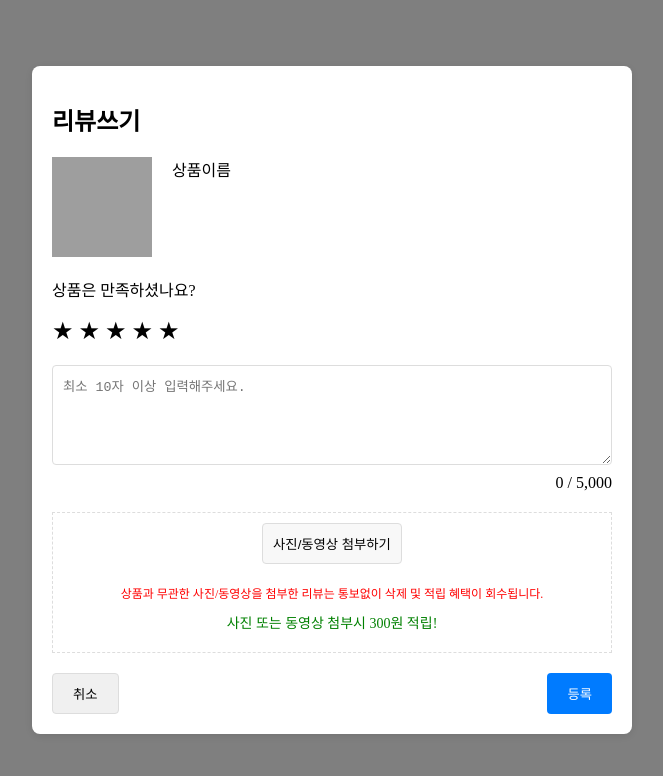
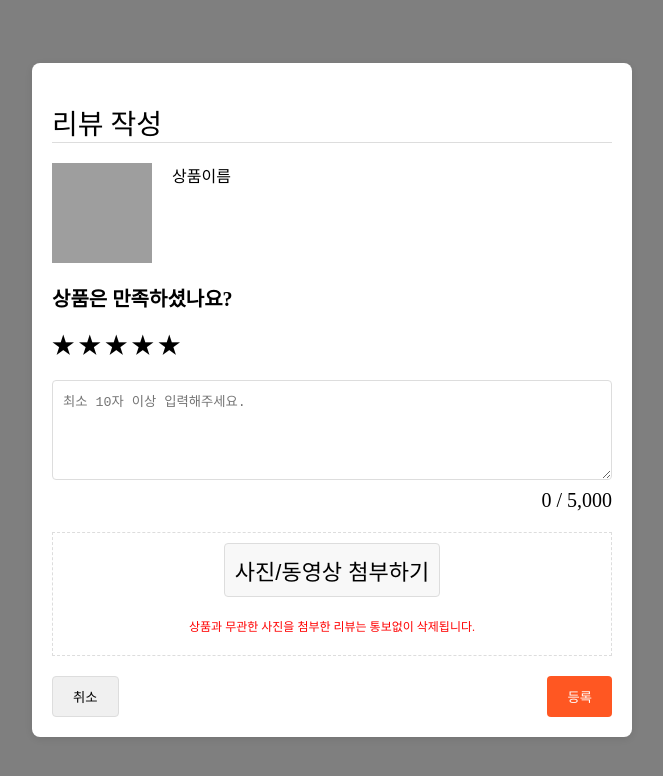
Before and after one commit to Chaerini/Moble_Goods, a React (Create React App) app in the folder client/: page /ReviewWrite in a window 1280 px wide. Shown: the top 776 px of the page, without its empty margins (308-971 px from the left). Built offline with nearby package versions, Linux system fonts and the light colour scheme; grey boxes are pictures that could not be loaded.

Commit message:
리뷰디자인수정

```diff
--- a/client/src/pages/review/ReviewWrite.css
+++ b/client/src/pages/review/ReviewWrite.css
@@ -33,8 +33,10 @@
   }
 
   .review-modal-content h1 {
-    font-size: 24px;
+    font-size: 28px;
+    font-weight: normal;
     margin-bottom: 20px;
+    border-bottom: 1px solid #ddd;
   }
 
   .review-modal-product {
@@ -54,6 +56,8 @@
 
   .review-modal-rating {
     margin-bottom: 20px;
+    font-size: 20px;
+    font-weight: bold;
   }
 
   .modal-rating-stars {
@@ -89,6 +93,7 @@
   .char-count {
     text-align: right;
     margin-top: 5px;
+    font-size: 20px;
   }
 
   .review-modal-attachment {
@@ -106,18 +111,13 @@
     padding: 10px;
     border-radius: 4px;
     cursor: pointer;
+    font-size: 22px;
   }
 
   .review-modal-attachment-note {
     margin: 10px 0;
     color: red;
     font-size: 12px;
-  }
-
-  .review-modal-attachment-reward {
-    margin: 10px 0;
-    color: green;
-    font-size: 14px;
   }
 
   .review-modal-actions {
@@ -134,7 +134,7 @@
   }
 
   .review-modal-submit-button {
-    background: #007bff;
+    background: #ff5722;
     color: white;
     border: none;
     padding: 10px 20px;
--- a/client/src/pages/review/ReviewWrite.jsx
+++ b/client/src/pages/review/ReviewWrite.jsx
@@ -25,7 +25,7 @@ function ReviewWrite({ onClose }) {
         <div className="review-modal-overlay">
             <div className="review-modal-content">
                 {onClose && <button className="review-modal-close-button" onClick={onClose}>X</button>}
-                <h1>리뷰쓰기</h1>
+                <h1>리뷰 작성</h1>
                 <div className="review-modal-product">
                     <img src="path_to_image.png" alt="상품 이미지" />
                     <div className="review-product-info">
@@ -56,8 +56,7 @@ function ReviewWrite({ onClose }) {
                 </div>
                 <div className="review-modal-attachment">
                     <button className="review-modal-attachment-button">사진/동영상 첨부하기</button>
-                    <p className="review-modal-attachment-note">상품과 무관한 사진/동영상을 첨부한 리뷰는 통보없이 삭제 및 적립 혜택이 회수됩니다.</p>
-                    <p className="review-modal-attachment-reward">사진 또는 동영상 첨부시 300원 적립!</p>
+                    <p className="review-modal-attachment-note">상품과 무관한 사진을 첨부한 리뷰는 통보없이 삭제됩니다.</p>
                 </div>
                 <div className="review-modal-actions">
                     <button className="review-modal-cancel-button" onClick={onClose}>취소</button>
```
